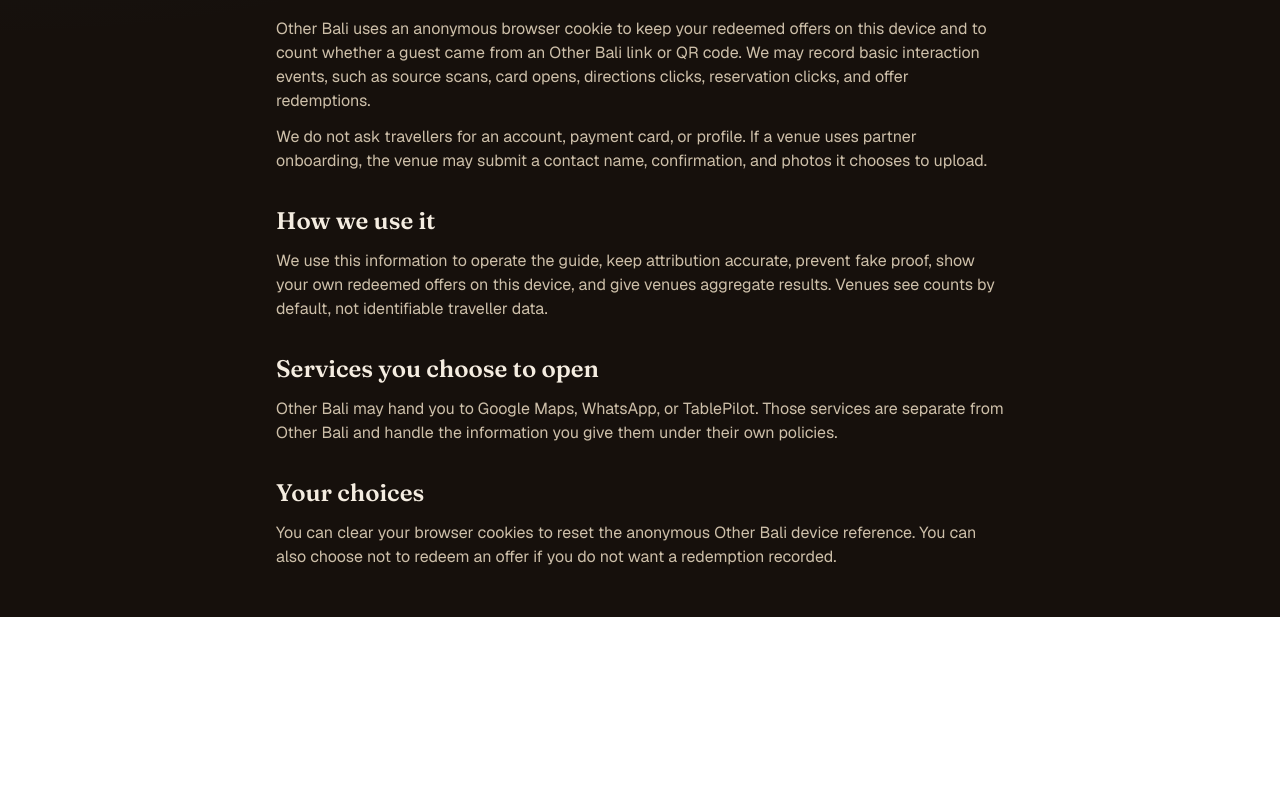
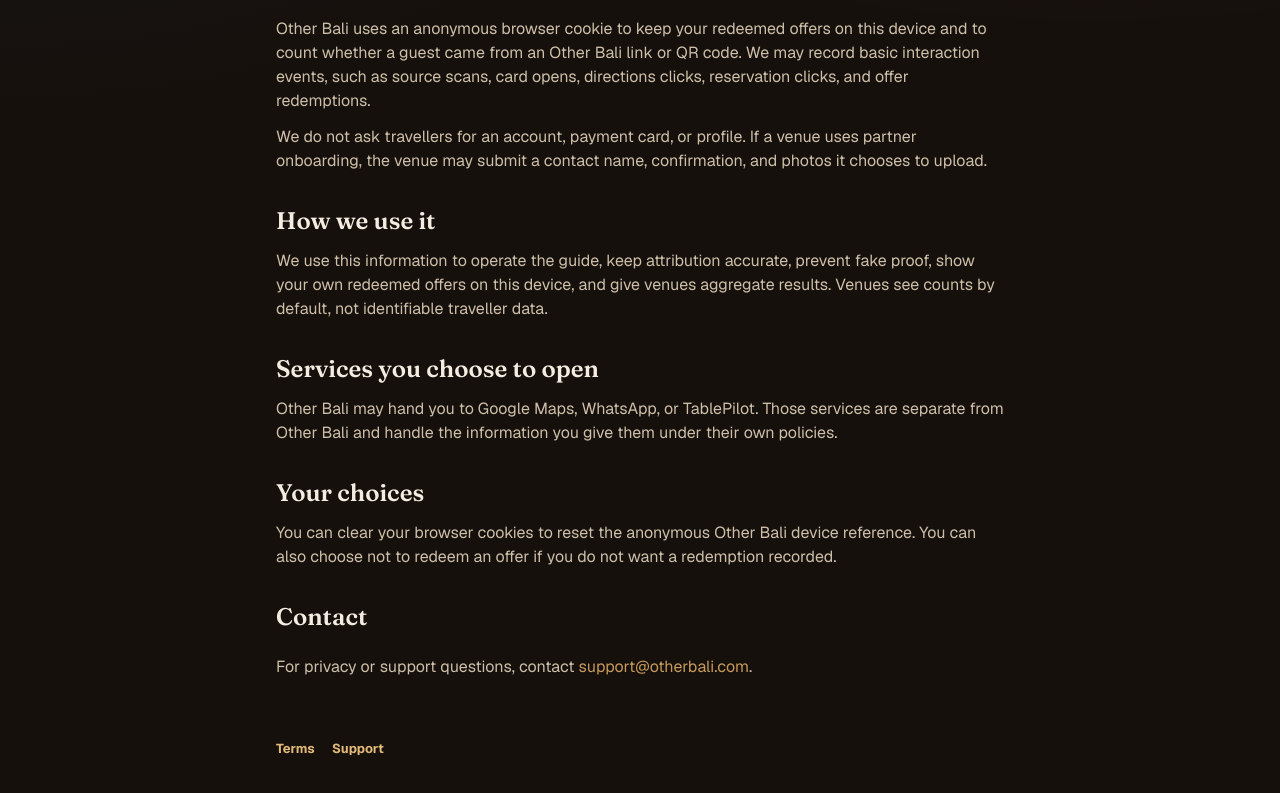
Before and after one commit to parkourcafe/privelegy-bali-club, a Next.js app: page /privacy in a window 1280 px wide. Shown: the part 287-1080 px from the top of the page. Before the commit the page ends 904 px from the top, so only its background shows below. Built offline with nearby package versions, Linux system fonts and the light colour scheme; no server answers.

Commit message:
Prepare App Store release surface

```diff
--- a/app/layout.tsx
+++ b/app/layout.tsx
@@ -20,7 +20,7 @@
     template: "%s · Other Bali",
   },
   description:
-    "The right place for the moment you're in. Curated Canggu places, routes, and confirmed venue offers where available.",
+    "The right place for the moment you're in. Curated Bali places, routes, and confirmed venue offers where available.",
   manifest: "/manifest.webmanifest?v=4",
   appleWebApp: { capable: true, title: "Other Bali", statusBarStyle: "default" },
   openGraph: {
--- a/app/page.tsx
+++ b/app/page.tsx
@@ -11,7 +11,7 @@
 
 // Other Bali — cinematic launch surface (otherbali.com). The functional
 // day-intent tool now lives in the hero and deep-links into /places. The Canggu
-// /plan surface remains the deeper monetized beta where confirmed venue offers
+// /plan surface remains the deeper monetized Canggu layer where confirmed venue offers
 // can appear. landing_open is emitted globally by <SourceCapture/> in layout.
 
 export const metadata = {
@@ -65,7 +65,7 @@
       <div className="relative mx-auto grid w-full max-w-6xl grid-cols-1 items-center gap-12 px-5 pb-20 pt-32 md:grid-cols-[1.15fr_0.85fr] md:pt-24">
         <div>
           <p className="ob-in eyebrow text-[var(--ob-brass-2)]">
-            Bali planning · Canggu offers beta
+            Bali planning · Canggu confirmed offers
           </p>
           <h1
             className="ob-in mt-4 font-display text-[2.05rem] font-semibold leading-[1.06] tracking-tight sm:text-5xl md:text-6xl"
@@ -243,7 +243,7 @@
     { t: "Open the guide", d: "No signup. Start with how you want the day to feel." },
     { t: "Pick your context", d: "Choose mood, area, group, and the way the day should end." },
     { t: "Get the map", d: "The Bali places layer opens already filtered for that brief." },
-    { t: "Go wider or deeper", d: "Browse all places, or use Canggu beta where confirmed offers exist." },
+    { t: "Go wider or deeper", d: "Browse all places, or use the Canggu guide where confirmed offers exist." },
   ];
   return (
     <Section id="how" className="bg-[var(--ob-espresso-2)]">
@@ -418,7 +418,7 @@
       </Reveal>
       <Reveal delay={80}>
         <p className="mt-6 text-sm text-[var(--ob-stone)]">
-          Canggu Beta is live in 2026. We publish real numbers to partners as
+          Canggu is the first deep district in 2026. We publish real numbers to partners as
           they happen &mdash; never invented ones here.
         </p>
       </Reveal>
@@ -618,7 +618,7 @@
                   {deep ? (
                     <Link
                       href="/plan"
-                      className="text-sm font-semibold text-[var(--ob-brass-2)] transition-colors hover:text-[var(--ob-sand)]"
+                      className="inline-flex min-h-11 items-center rounded-full border border-[rgba(198,154,92,0.35)] px-4 text-sm font-semibold text-[var(--ob-brass-2)] transition-colors hover:border-[rgba(198,154,92,0.65)] hover:text-[var(--ob-sand)]"
                     >
                       Open the Canggu guide →
                     </Link>
@@ -626,7 +626,7 @@
                     <DistrictMapLink
                       href={d.mapsUrl}
                       districtSlug={d.slug}
-                      className="text-sm font-semibold text-[var(--ob-brass-2)] transition-colors hover:text-[var(--ob-sand)]"
+                      className="inline-flex min-h-11 min-w-16 items-center rounded-full border border-[rgba(198,154,92,0.35)] px-4 text-sm font-semibold text-[var(--ob-brass-2)] transition-colors hover:border-[rgba(198,154,92,0.65)] hover:text-[var(--ob-sand)]"
                     >
                       Map →
                     </DistrictMapLink>
@@ -672,7 +672,7 @@
     { q: "What's the catch with the offers?", a: "There isn't one. An offer is a real incentive you show on arrival, confirmed by the venue. It's separate from anything a venue pays — it just proves you actually came." },
     { q: "Do you take a cut of my bill?", a: "Never. No percentage of your cheque, no deposit, no markup. The venue pays a fixed fee for a seated guest — that's the entire model." },
     { q: "How do you choose places?", a: "Editorially, and in person. We verify vibe, price, and what's worth ordering on-site. Order is never paid for; anything sponsored is labelled." },
-    { q: "Where does it work?", a: "The public planning layer covers Bali districts. Confirmed offers and reservation tracking are Canggu beta first, then expand as partner proof is ready." },
+    { q: "Where does it work?", a: "The public planning layer covers Bali districts. Confirmed offers and reservation tracking start in Canggu, then expand as partner proof is ready." },
   ];
   return (
     <Section id="faq" className="bg-[var(--ob-espresso-2)]">
@@ -754,13 +754,16 @@
             Build my day
           </a>
           <Link href="/plan" className={footerLink}>
-            Canggu beta
+            Canggu guide
           </Link>
           <a href="#how" className={footerLink}>
             How it works
           </a>
           <Link href="/places" className={footerLink}>
             Places
+          </Link>
+          <Link href="/support" className={footerLink}>
+            Support
           </Link>
           <a href="#trust" className={footerLink}>
             Why free
--- a/app/places/page.tsx
+++ b/app/places/page.tsx
@@ -71,6 +71,9 @@
             <Link href="/terms" className="quiet-link">
               Terms
             </Link>
+            <Link href="/support" className="quiet-link">
+              Support
+            </Link>
           </div>
         </footer>
       </main>
--- a/app/plan/page.tsx
+++ b/app/plan/page.tsx
@@ -27,7 +27,7 @@
         <div>
           <div className="flex items-start justify-between">
             <Link href="/" className="topline">
-              ← Other Bali · Canggu beta
+              ← Other Bali · Canggu guide
             </Link>
             <Link href="/me" className="quiet-link">
               My offers →
@@ -93,6 +93,9 @@
           <Link href="/terms" className="quiet-link">
             Terms
           </Link>
+          <Link href="/support" className="quiet-link">
+            Support
+          </Link>
         </div>
       </footer>
     </main>
--- a/app/privacy/page.tsx
+++ b/app/privacy/page.tsx
@@ -67,6 +67,31 @@
               if you do not want a redemption recorded.
             </p>
           </section>
+
+          <section>
+            <h2 className="font-display text-2xl font-semibold text-[var(--ob-sand)]">
+              Contact
+            </h2>
+            <p className="mt-3">
+              For privacy or support questions, contact{" "}
+              <a
+                className="inline-flex min-h-11 items-center text-[var(--ob-brass)]"
+                href="mailto:support@otherbali.com"
+              >
+                support@otherbali.com
+              </a>
+              .
+            </p>
+          </section>
+        </div>
+
+        <div className="mt-10 flex flex-wrap gap-4 text-sm">
+          <Link href="/terms" className="quiet-link">
+            Terms
+          </Link>
+          <Link href="/support" className="quiet-link">
+            Support
+          </Link>
         </div>
       </main>
     </div>
--- /dev/null
+++ b/app/support/page.tsx
@@ -0,0 +1,49 @@
+import Link from "next/link";
+
+export const metadata = { title: "Support" };
+
+export default function SupportPage() {
+  return (
+    <div className="page-dark">
+      <main className="mx-auto w-full max-w-3xl px-5 py-12">
+        <Link href="/" className="quiet-link">
+          ← Other Bali
+        </Link>
+        <p className="mt-8 text-xs font-semibold uppercase tracking-widest text-[var(--ob-brass)]">
+          Support
+        </p>
+        <h1 className="mt-3 font-display text-4xl font-semibold">Support</h1>
+        <p className="mt-4 text-[var(--ob-sand-dim)]">
+          Need help with a place, route, offer, reservation handoff, or privacy
+          question? Contact the Other Bali team.
+        </p>
+
+        <div className="mt-10 rounded-2xl border border-[var(--line)] bg-[var(--paper-soft)] p-6 text-[var(--ink)]">
+          <p className="text-sm font-bold uppercase tracking-widest text-[var(--muted)]">
+            Email
+          </p>
+          <a
+            href="mailto:support@otherbali.com"
+            className="mt-2 inline-flex min-h-11 items-center text-lg font-semibold text-[var(--lagoon-strong)]"
+          >
+            support@otherbali.com
+          </a>
+          <p className="mt-4 text-sm text-[var(--muted)]">
+            Include the venue name, district, and what you were trying to do.
+            We do not ask travellers for payment card details or account
+            passwords.
+          </p>
+        </div>
+
+        <div className="mt-8 flex flex-wrap gap-4 text-sm">
+          <Link href="/privacy" className="quiet-link">
+            Privacy
+          </Link>
+          <Link href="/terms" className="quiet-link">
+            Terms
+          </Link>
+        </div>
+      </main>
+    </div>
+  );
+}
--- a/app/terms/page.tsx
+++ b/app/terms/page.tsx
@@ -72,6 +72,31 @@
               medical, legal, or safety advice.
             </p>
           </section>
+
+          <section>
+            <h2 className="font-display text-2xl font-semibold text-[var(--ob-sand)]">
+              Support
+            </h2>
+            <p className="mt-3">
+              For help with Other Bali, contact{" "}
+              <a
+                className="inline-flex min-h-11 items-center text-[var(--ob-brass)]"
+                href="mailto:support@otherbali.com"
+              >
+                support@otherbali.com
+              </a>
+              .
+            </p>
+          </section>
+        </div>
+
+        <div className="mt-10 flex flex-wrap gap-4 text-sm">
+          <Link href="/privacy" className="quiet-link">
+            Privacy
+          </Link>
+          <Link href="/support" className="quiet-link">
+            Support
+          </Link>
         </div>
       </main>
     </div>
--- a/components/landing/DayIntentBuilder.tsx
+++ b/components/landing/DayIntentBuilder.tsx
@@ -54,7 +54,7 @@
 
 const districtOptions: Choice[] = [
   { value: "all", label: "All Bali", hint: "Let the map stay wide", query: [] },
-  { value: "canggu", label: "Canggu", hint: "Beta area, deepest layer", query: [], district: "canggu" },
+  { value: "canggu", label: "Canggu", hint: "Deepest local layer", query: [], district: "canggu" },
   { value: "ubud", label: "Ubud", hint: "Culture, jungle, slower days", query: [], district: "ubud" },
   { value: "seminyak", label: "Seminyak", hint: "Dinner, shopping, polished nights", query: [], district: "seminyak" },
   { value: "uluwatu", label: "Uluwatu", hint: "Cliffs, beaches, sunset", query: [], district: "uluwatu-bukit" },
--- a/lib/data.ts
+++ b/lib/data.ts
@@ -460,16 +460,16 @@
 // monetized surfaces, this catalogue is intentionally inclusive so research,
 // archived, and cleanup-pending rows can still be reviewed publicly.
 export async function getPublishedVenues(): Promise<VenueWithPerk[]> {
-  let venues: Venue[] = [];
+  let venues: Venue[] = VENUES;
 
   if (isSupabaseConfigured()) {
     const sb = anonClient()!;
-    const { data } = await sb
+    const { data, error } = await sb
       .from("venues")
       .select(PUBLIC_PLACES_VENUE_COLUMNS)
       .order("district", { ascending: true })
       .order("name", { ascending: true });
-    if (data) venues = (data as unknown as Row[]).map(mapVenue);
+    if (!error && data && data.length > 0) venues = (data as unknown as Row[]).map(mapVenue);
   }
 
   return uniqueBy(venues, (v) => v.slug)
--- a/public/sw.js
+++ b/public/sw.js
@@ -1,10 +1,10 @@
 // Minimal offline shell for the planning layer. Deliberately tiny — no
 // aggressive caching of redemption routes (those must always hit the network
 // so proof is recorded server-side).
-const CACHE = "bp-shell-v3";
+const CACHE = "ob-shell-v4";
 const SHELL = [
   "/",
-  "/manifest.webmanifest?v=3",
+  "/manifest.webmanifest?v=4",
   "/icon-192.png",
   "/icon-512.png",
   "/icon-maskable-512.png",
```
Also changed, not shown: public/manifest.webmanifest, 1 other file (tests, documents, lock files or other folders).
